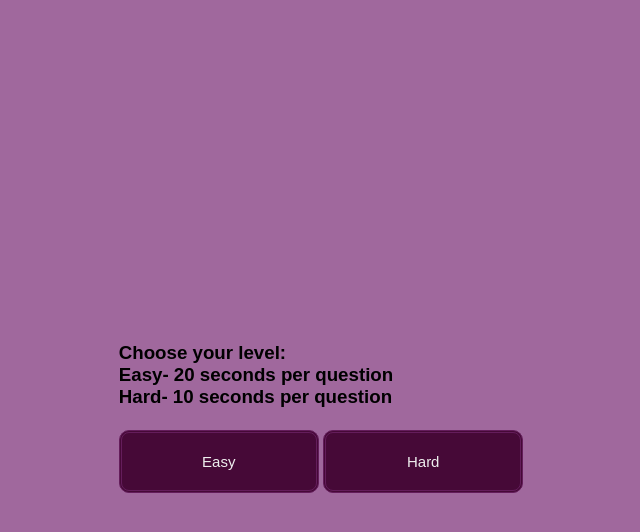
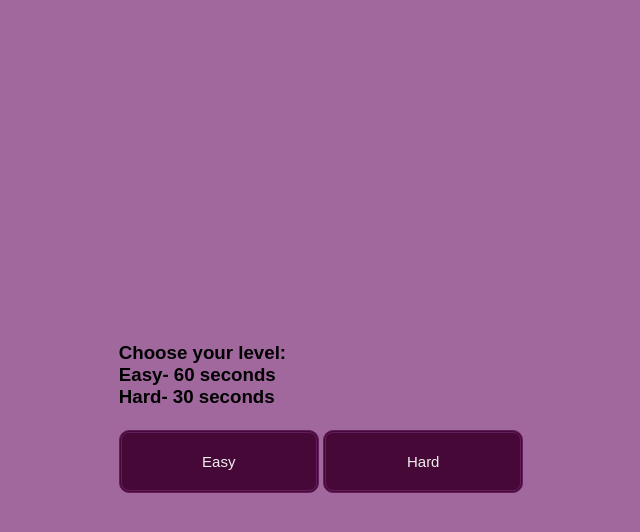
Before and after one commit to fanidt/Quizz, a plain HTML site: page index.html in a window 1280 px wide. Both pictures are taken after a click on the button "Start Code Quiz". Shown: the whole page, without its empty margins (327-967 px from the left). Drawn offline with Linux system fonts and the light colour scheme.

Commit message:
read me fixed

```diff
--- a/index.html
+++ b/index.html
@@ -19,7 +19,7 @@
 <!-- End of Start page -->
 
 <div id="levels">
-    <h3>Choose your level: <br>Easy- 20 seconds per question <br>Hard- 10 seconds per question</h3>
+    <h3>Choose your level: <br>Easy- 60 seconds <br>Hard- 30 seconds</h3>
     <button id="easy">Easy</button>
     <button id="hard">Hard</button>
 
```
Also changed, not shown: images/Screen Shot 2021-05-23 at 10.04.35 PM.png (added), images/Screen Shot 2021-05-23 at 10.05.30 PM.png (added), images/Screen Shot 2021-05-23 at 10.06.45 PM.png (added), 3 other files.
